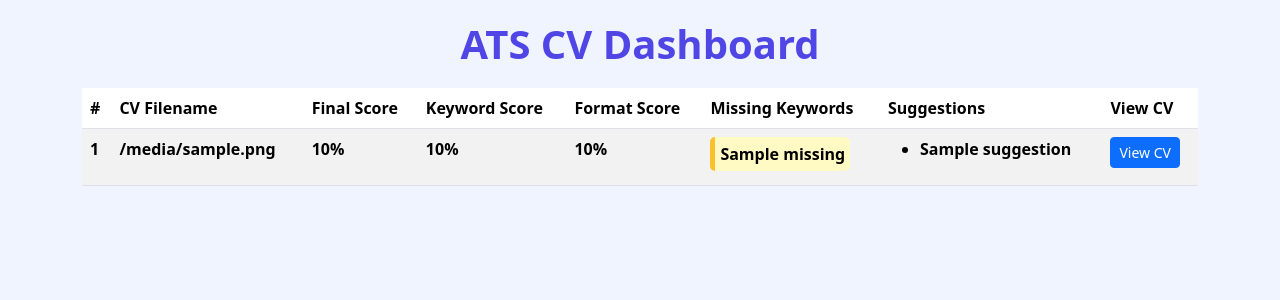
After one commit to Sydulamin/CV-ATS-Checker, a FastAPI app: template templates/dashboard.html in a window 1280 px wide. The commit adds this page. Shown: the top 300 px of the page. Run offline with FastAPI, Linux system fonts and the light colour scheme; the template is opened without the code that fills it: most values are stand-ins (such as "Sample title", 1, 10 or a date in 2020); parts of the project's set-up code (start-up, migrations or seed data) failed here and were passed over.

Commit message:
Enhance CV upload functionality to support multiple files and add a dashboard for displaying results

```diff
--- a/main.py
+++ b/main.py
@@ -62,9 +62,10 @@ app.mount("/uploads", StaticFiles(directory=uploads_dir), name="uploads")
 ALLOWED_EXTS = [".pdf", ".docx"]
 
 # -----------------------
-# Temp result store
+# Temporary storage
 # -----------------------
 RESULTS_CACHE = {}
+ALL_CVS = []
 
 # -----------------------
 # Utility functions
@@ -201,7 +202,7 @@ def compute_score(resume_text: str, job_description: str):
         "warnings": warnings,
         "suggestion": suggestion,
         "cv_text": resume_text[:5000],
-        "cv_file_url": None  # will be updated
+        "cv_file_url": None
     }
 
 # -----------------------
@@ -218,22 +219,47 @@ async def index(request: Request, id: Optional[str] = None):
 async def check_cv(
     request: Request,
     background_tasks: BackgroundTasks,
-    resume: UploadFile = File(...),
+    resumes: list[UploadFile] = File(...),
     job_description: str = Form(...)
 ):
-    try:
-        # Save uploaded file
-        file_path = save_upload_file(resume)
-        result = compute_score(extract_text_from_upload(resume)[0], job_description)
-        result['cv_file_url'] = f"/{file_path}"
+    if len(resumes) == 1:
+        # Single CV logic
+        resume = resumes[0]
+        try:
+            file_path = save_upload_file(resume)
+            text, _ = extract_text_from_upload(resume)
+            result = compute_score(text, job_description)
+            result['cv_file_url'] = f"/{file_path}"
 
-        # Store result
-        rid = uuid.uuid4().hex
-        RESULTS_CACHE[rid] = result
+            rid = uuid.uuid4().hex
+            RESULTS_CACHE[rid] = result
+            background_tasks.add_task(cleanup_old_files)
+            return RedirectResponse(url=f"/?id={rid}", status_code=303)
+        except Exception as e:
+            return templates.TemplateResponse("index.html", {"request": request, "error": str(e)})
 
-        # Schedule cleanup
-        background_tasks.add_task(cleanup_old_files)
+    elif 2 <= len(resumes) <= 10:
+        batch_results = []
+        for resume in resumes:
+            try:
+                file_path = save_upload_file(resume)
+                text, _ = extract_text_from_upload(resume)
+                result = compute_score(text, job_description)
+                result['cv_file_url'] = f"/{file_path}"
+                result['filename'] = resume.filename
+                result['uploaded_at'] = datetime.now().strftime("%Y-%m-%d %H:%M:%S")
+                batch_results.append(result)
+            except Exception as e:
+                batch_results.append({"filename": resume.filename, "error": str(e)})
 
-        return RedirectResponse(url=f"/?id={rid}", status_code=303)
-    except Exception as e:
-        return templates.TemplateResponse("index.html", {"request": request, "error": str(e)})
+        ALL_CVS.clear()
+        ALL_CVS.extend(batch_results)
+        return RedirectResponse(url="/dashboard", status_code=303)
+
+    else:
+        return templates.TemplateResponse("index.html", {"request": request, "error": "Upload 1–10 CVs only."})
+
+@app.get("/dashboard", response_class=HTMLResponse)
+async def dashboard(request: Request):
+    sorted_cvs = sorted(ALL_CVS, key=lambda x: x.get('score', 0), reverse=True)
+    return templates.TemplateResponse("dashboard.html", {"request": request, "cvs": sorted_cvs})
--- /dev/null
+++ b/templates/dashboard.html
@@ -0,0 +1,72 @@
+<!doctype html>
+<html lang="en">
+<head>
+  <meta charset="utf-8">
+  <title>ATS CV Dashboard</title>
+  <meta name="viewport" content="width=device-width, initial-scale=1">
+  <link href="https://cdn.jsdelivr.net/npm/bootstrap@5.3.3/dist/css/bootstrap.min.css" rel="stylesheet">
+  <style>
+    body { background: #f0f4ff; }
+    .heading { color: #4f46e5; font-weight: bold; margin: 20px 0; text-align:center; }
+    .top-cv { font-weight: bold; color: green; }
+    .missing-keywords { background: #fff9c4; border-left: 5px solid #fbc02d; padding: 5px; border-radius: 5px; display: inline-block; }
+  </style>
+</head>
+<body>
+<div class="container">
+  <h1 class="heading">ATS CV Dashboard</h1>
+
+  <table class="table table-striped table-hover">
+    <thead>
+      <tr>
+        <th>#</th>
+        <th>CV Filename</th>
+        <th>Final Score</th>
+        <th>Keyword Score</th>
+        <th>Format Score</th>
+        <th>Missing Keywords</th>
+        <th>Suggestions</th>
+        <th>View CV</th>
+      </tr>
+    </thead>
+    <tbody>
+      {% for cv in cvs %}
+      <tr class="{% if loop.index0 < 3 %}top-cv{% endif %}">
+        <td>{{ loop.index }}</td>
+        <td>{{ cv.filename }}</td>
+        <td>{{ cv.score }}%</td>
+        <td>{{ cv.keyword_score }}%</td>
+        <td>{{ cv.format_score }}%</td>
+        <td>
+          {% if cv.missing %}
+            {% for kw in cv.missing[:3] %} <!-- show top 3 missing keywords only -->
+              <span class="missing-keywords">{{ kw }}</span>
+            {% endfor %}
+            {% if cv.missing|length > 3 %} ...{% endif %}
+          {% else %}
+            None
+          {% endif %}
+        </td>
+        <td>
+          {% if cv.suggestion %}
+            <ul>
+              {% for s in cv.suggestion %}
+              <li>{{ s }}</li>
+              {% endfor %}
+            </ul>
+          {% else %}
+            None
+          {% endif %}
+        </td>
+        <td>
+          <a href="{{ cv.cv_file_url }}" target="_blank" class="btn btn-sm btn-primary">View CV</a>
+        </td>
+      </tr>
+      {% endfor %}
+    </tbody>
+  </table>
+</div>
+
+<script src="https://cdn.jsdelivr.net/npm/bootstrap@5.3.3/dist/js/bootstrap.bundle.min.js"></script>
+</body>
+</html>
```
Also changed, not shown: templates/index.html (+6 -3 lines).
